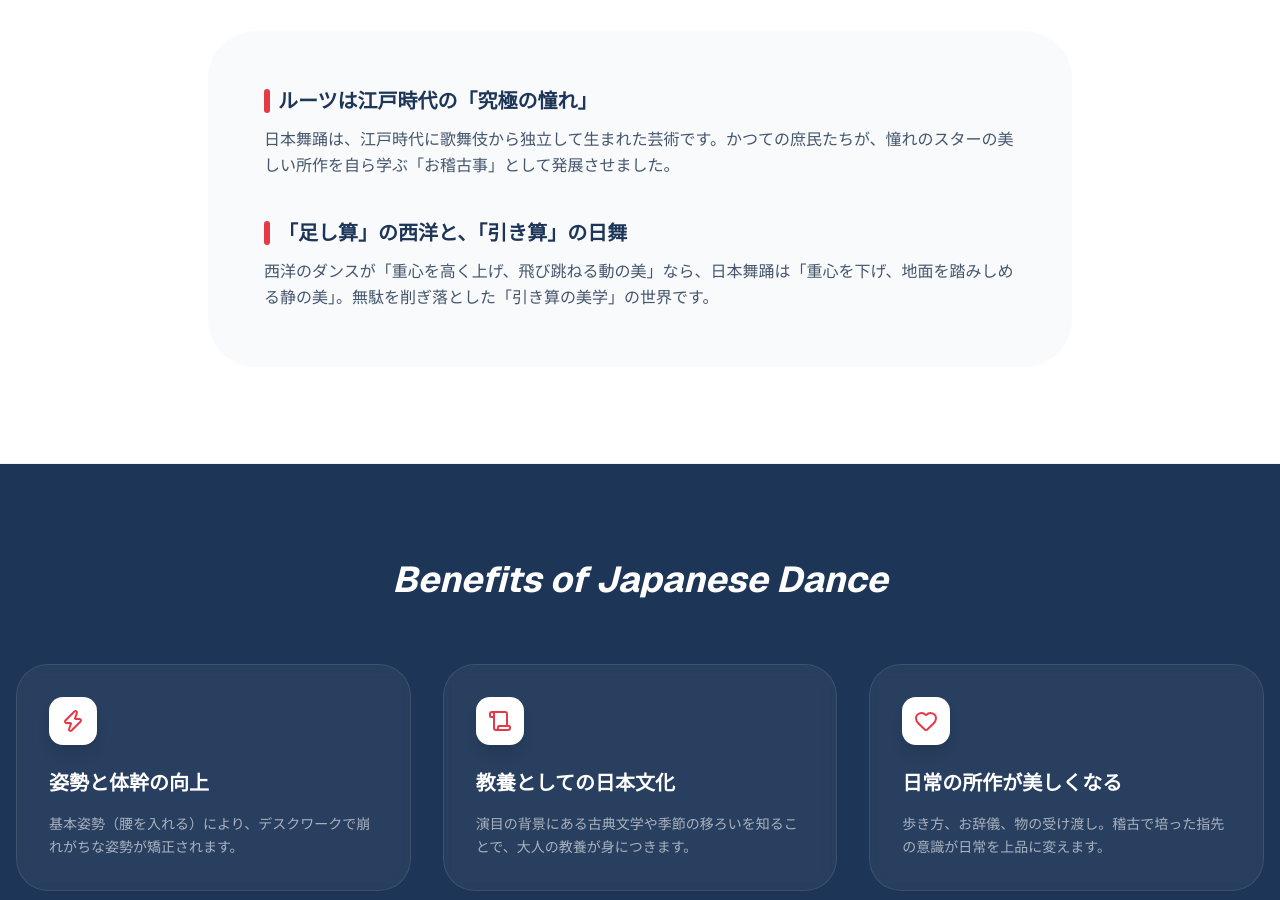
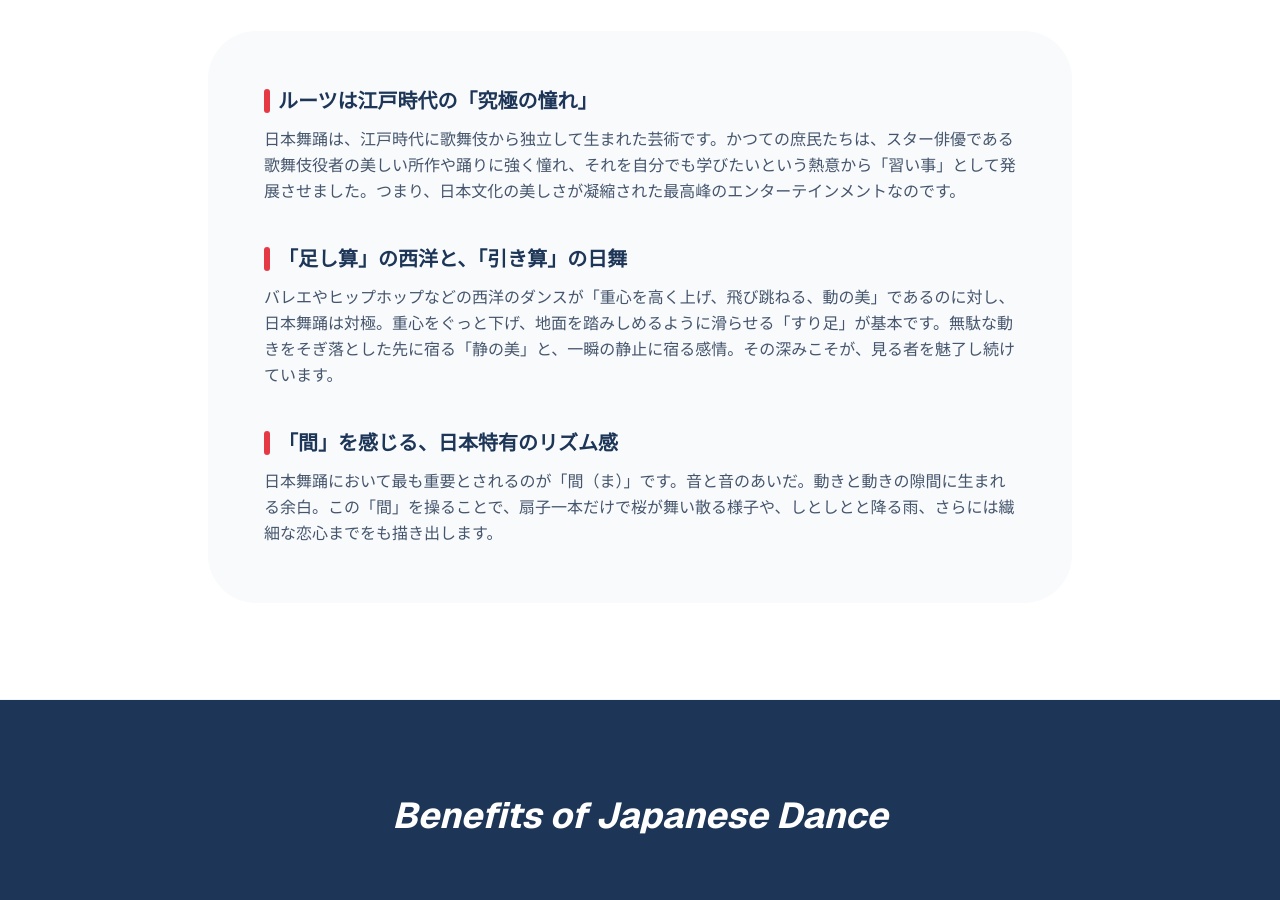
Before and after one commit to ivu115/maibazu-app, a Next.js app: page / in a window 1280 px wide. Shown: the part 960-1860 px from the top of the page. Built offline with nearby package versions, Linux system fonts and the light colour scheme.

Commit message:
微調整１

```diff
--- a/src/app/page.tsx
+++ b/src/app/page.tsx
@@ -57,8 +57,8 @@ export default function Home() {
         </div>
       </section>
 
-      {/* 🏮 日本舞踊とは */}
-      <section id="about" className="py-24 bg-white border-y border-slate-100 text-black">
+        {/* 🏮 日本舞踊のまとめセクション（詳しく・＊＊削除版） */}
+        <section id="about" className="py-24 bg-white border-y border-slate-100 text-black">
         <div className="max-w-4xl mx-auto px-4 text-center">
           <div className="inline-flex items-center gap-2 text-[#E63946] mb-4">
              <Info size={20} />
@@ -72,7 +72,7 @@ export default function Home() {
                 ルーツは江戸時代の「究極の憧れ」
               </h3>
               <p className="leading-relaxed">
-                日本舞踊は、江戸時代に歌舞伎から独立して生まれた芸術です。かつての庶民たちが、憧れのスターの美しい所作を自ら学ぶ「お稽古事」として発展させました。
+                日本舞踊は、江戸時代に歌舞伎から独立して生まれた芸術です。かつての庶民たちは、スター俳優である歌舞伎役者の美しい所作や踊りに強く憧れ、それを自分でも学びたいという熱意から「習い事」として発展させました。つまり、日本文化の美しさが凝縮された最高峰のエンターテインメントなのです。
               </p>
             </article>
 
@@ -82,7 +82,17 @@ export default function Home() {
                 「足し算」の西洋と、「引き算」の日舞
               </h3>
               <p className="leading-relaxed">
-                西洋のダンスが「重心を高く上げ、飛び跳ねる動の美」なら、日本舞踊は「重心を下げ、地面を踏みしめる静の美」。無駄を削ぎ落とした「引き算の美学」の世界です。
+                バレエやヒップホップなどの西洋のダンスが「重心を高く上げ、飛び跳ねる、動の美」であるのに対し、日本舞踊は対極。重心をぐっと下げ、地面を踏みしめるように滑らせる「すり足」が基本です。無駄な動きをそぎ落とした先に宿る「静の美」と、一瞬の静止に宿る感情。その深みこそが、見る者を魅了し続けています。
+              </p>
+            </article>
+
+            <article>
+              <h3 className="text-xl font-bold text-[#1D3557] mb-3 flex items-center gap-2">
+                <span className="w-1.5 h-6 bg-[#E63946] rounded-full"></span>
+                「間」を感じる、日本特有のリズム感
+              </h3>
+              <p className="leading-relaxed">
+                日本舞踊において最も重要とされるのが「間（ま）」です。音と音のあいだ。動きと動きの隙間に生まれる余白。この「間」を操ることで、扇子一本だけで桜が舞い散る様子や、しとしとと降る雨、さらには繊細な恋心までをも描き出します。
               </p>
             </article>
           </div>
```
